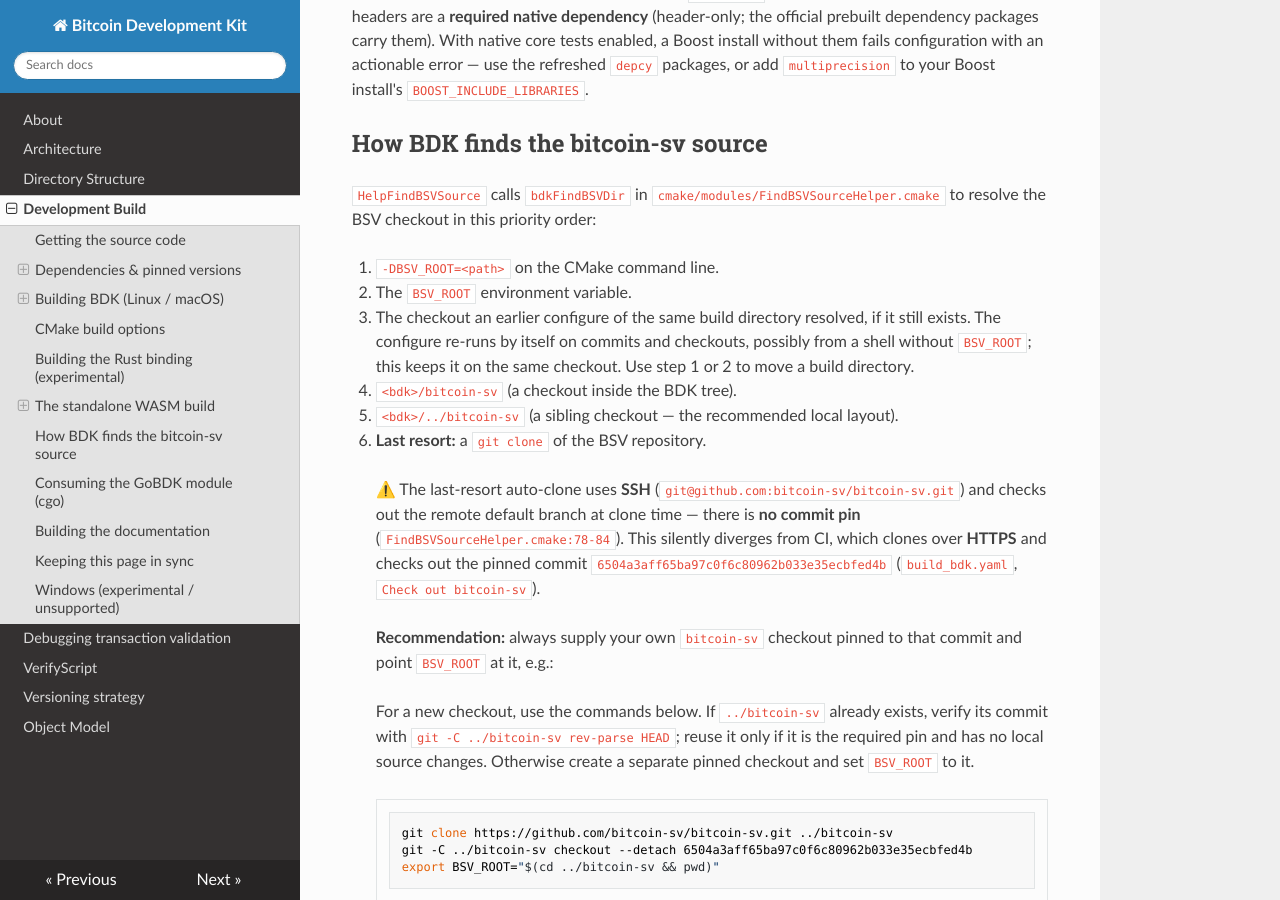
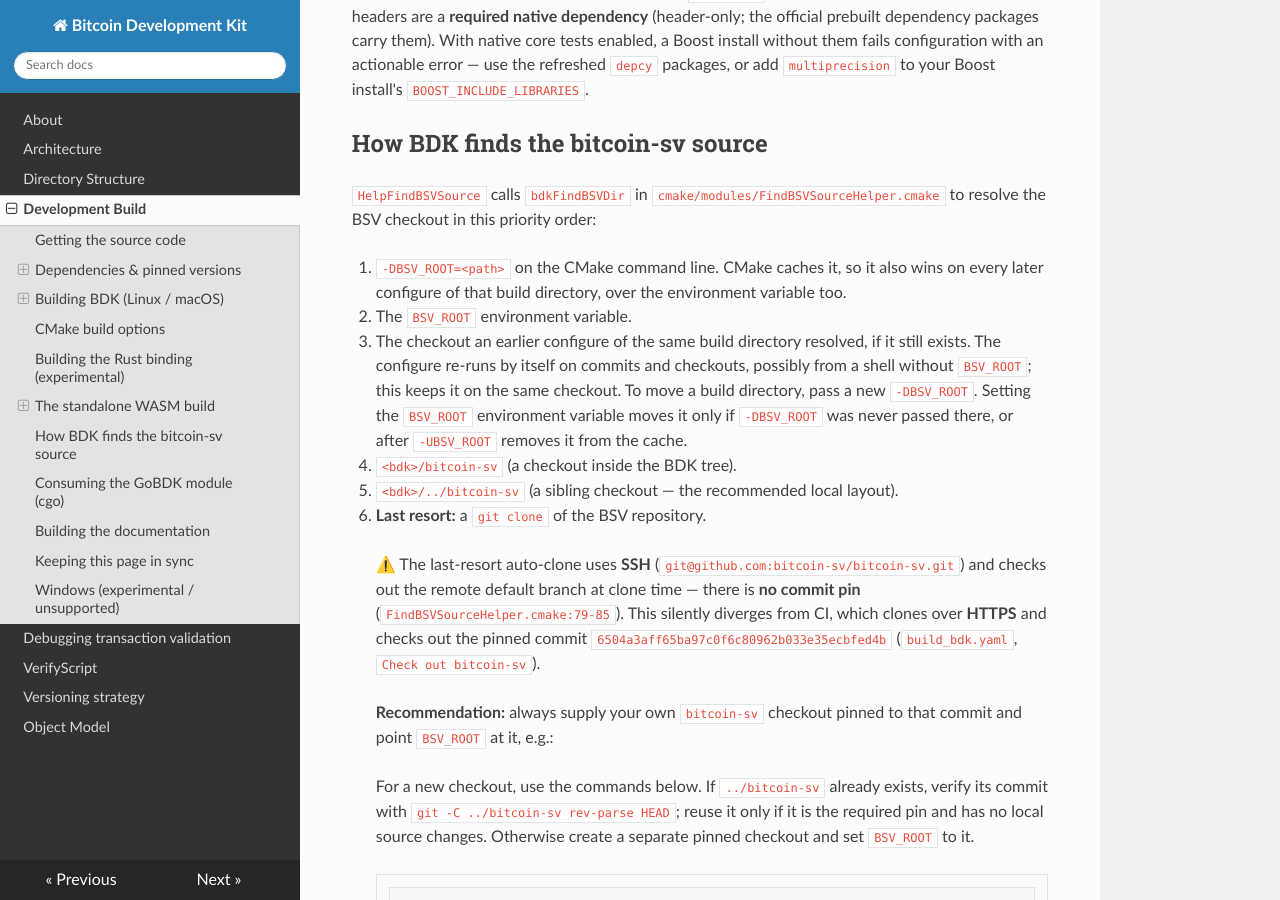
Before and after one commit to bitcoin-sv/bdk, an MkDocs documentation site: the page built from documentation/docs/build.md, in a window 1280 px wide and 900 px high, scrolled down 8160 px. Built offline with MkDocs 1.6.1, drawn with Linux system fonts in a browser that asks for light colours; nearby versions of some CDN libraries.

Commit message:
[build] watch nested tag dirs, keep build outputs out of _dirty, restamp on SOURCE_DATE_EPOCH
- Watch every directory under refs/tags: a loose module/gobdk/vX tag only
  changes the mtime of the directory it lands in.
- Leave the committed GoBDK archives and wasm artifacts out of the _dirty
  check. Local builds overwrite them in source, which marked every later
  configure _dirty and re-stamped the build time once.
- Key the build-time stamp on SOURCE_DATE_EPOCH too, so unsetting it
  re-stamps instead of keeping the epoch.
- Re-run the configure when bitcoin-sv's threadsafety.h changes, when the
  annotation override is generated from it.
- build.md: a cached -DBSV_ROOT beats the BSV_ROOT environment variable on
  later configures; pass a new -DBSV_ROOT, or -UBSV_ROOT, to move a build dir.

```diff
--- a/documentation/docs/build.md
+++ b/documentation/docs/build.md
@@ -341,17 +341,20 @@
 to resolve the BSV checkout in
 this priority order:
 
-1. `-DBSV_ROOT=<path>` on the CMake command line.
+1. `-DBSV_ROOT=<path>` on the CMake command line. CMake caches it, so it also wins on every
+   later configure of that build directory, over the environment variable too.
 2. The `BSV_ROOT` environment variable.
 3. The checkout an earlier configure of the same build directory resolved, if it still exists.
    The configure re-runs by itself on commits and checkouts, possibly from a shell without
-   `BSV_ROOT`; this keeps it on the same checkout. Use step 1 or 2 to move a build directory.
+   `BSV_ROOT`; this keeps it on the same checkout. To move a build directory, pass a new
+   `-DBSV_ROOT`. Setting the `BSV_ROOT` environment variable moves it only if `-DBSV_ROOT` was
+   never passed there, or after `-UBSV_ROOT` removes it from the cache.
 4. `<bdk>/bitcoin-sv` (a checkout inside the BDK tree).
 5. `<bdk>/../bitcoin-sv` (a sibling checkout — the recommended local layout).
 6. **Last resort:** a `git clone` of the BSV repository.
 
 > ⚠️ The last-resort auto-clone uses **SSH** (`git@github.com:bitcoin-sv/bitcoin-sv.git`) and checks out the remote default branch at clone time — there is **no commit pin**
-> (`FindBSVSourceHelper.cmake:78-84`). This silently diverges from CI, which clones over **HTTPS**
+> (`FindBSVSourceHelper.cmake:79-85`). This silently diverges from CI, which clones over **HTTPS**
 > and checks out the pinned commit `6504a3aff65ba97c0f6c80962b033e35ecbfed4b`
 > (`build_bdk.yaml`, `Check out bitcoin-sv`).
 >
```
Also changed, not shown: ReleaseNote.md (+4 -2 lines), documentation/docs/versioning.md (+2 -1 lines), 3 other files.
